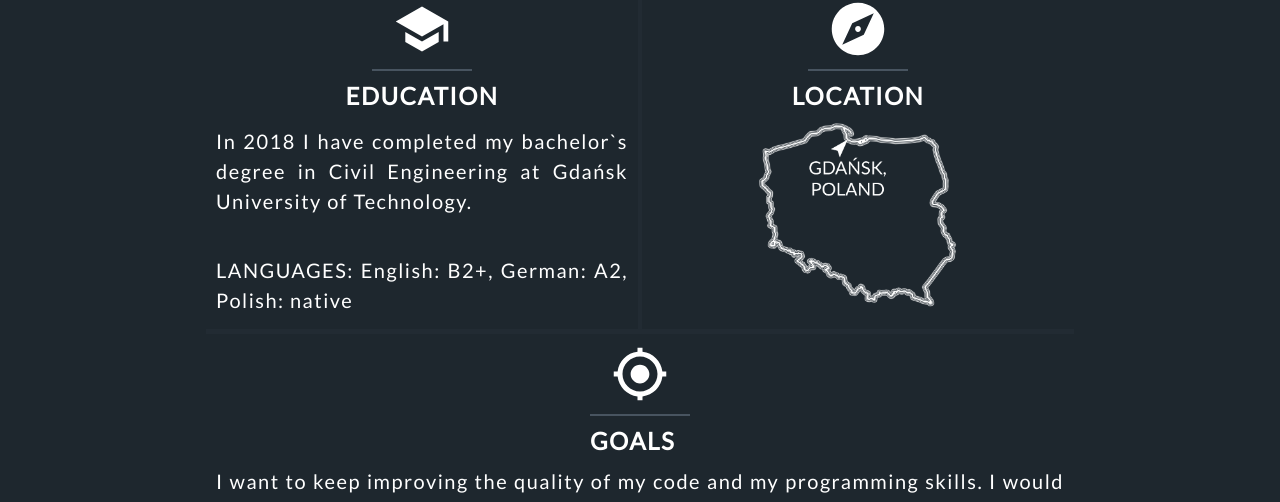
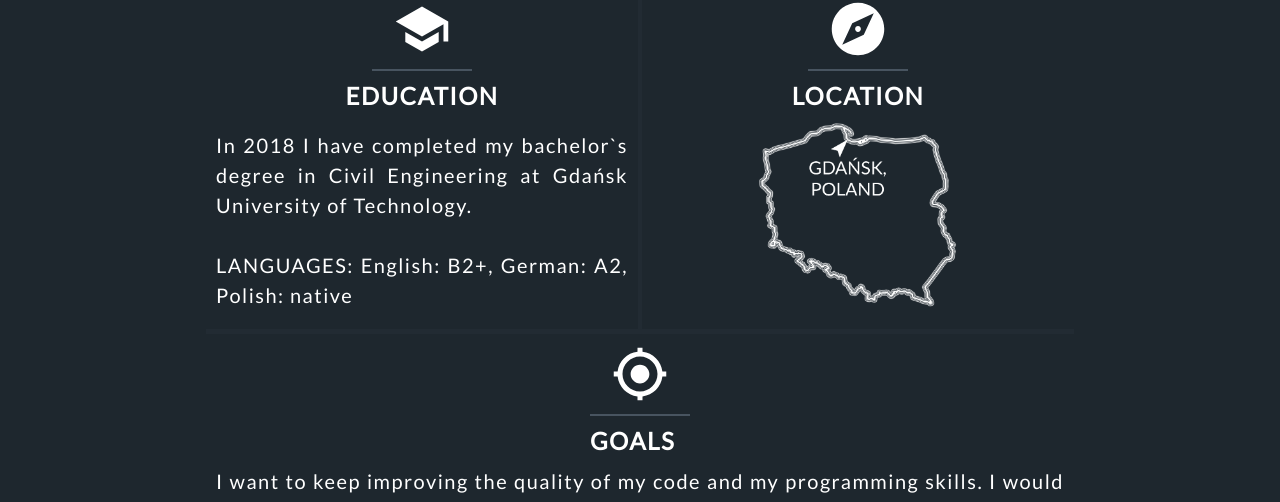
Before and after one commit to iambro/Portfolio, a plain HTML site: page index.html in a window 1280 px wide. Shown: the part 756-1258 px from the top of the page. Drawn offline with nearby package versions, Linux system fonts and the light colour scheme.

Commit message:
text-aligning issue

```diff
--- a/index.html
+++ b/index.html
@@ -45,8 +45,7 @@
                     <article id="education">
                         <ion-icon name="school"></ion-icon>
                         <h3>EDUCATION</h3>
-                        <p>In 2018 I have completed my bachelor`s degree in Civil Engineering at Gdańsk University of Technology.</p><br>
-                        <p>LANGUAGES: English: B2+, German: A2, Polish: native</p>
+                        <p>In 2018 I have completed my bachelor`s degree in Civil Engineering at Gdańsk University of Technology.<br><br>LANGUAGES: English: B2+, German: A2, Polish: native</p>
                     </article>
                     <article id="location">
                         <ion-icon name="compass"></ion-icon>
```
